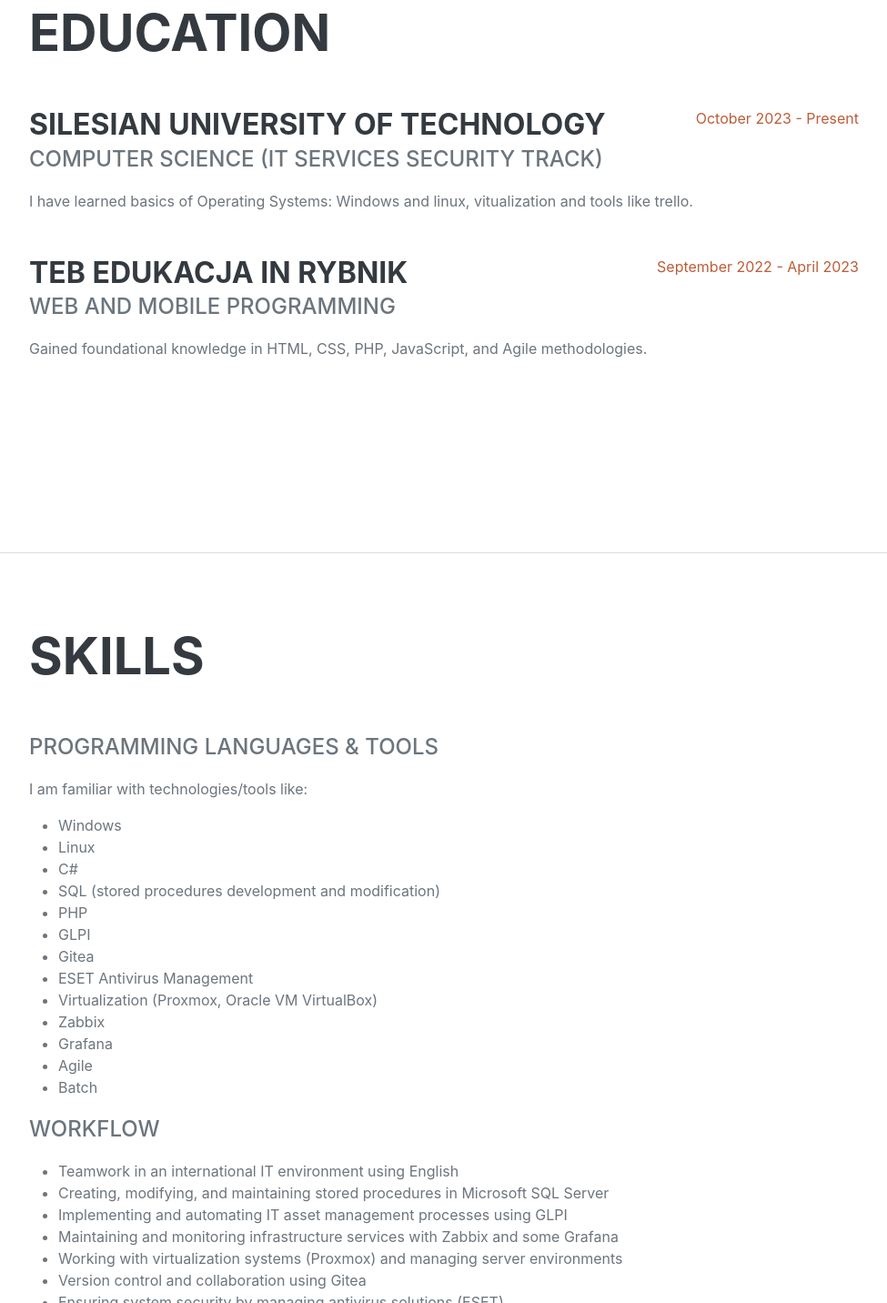
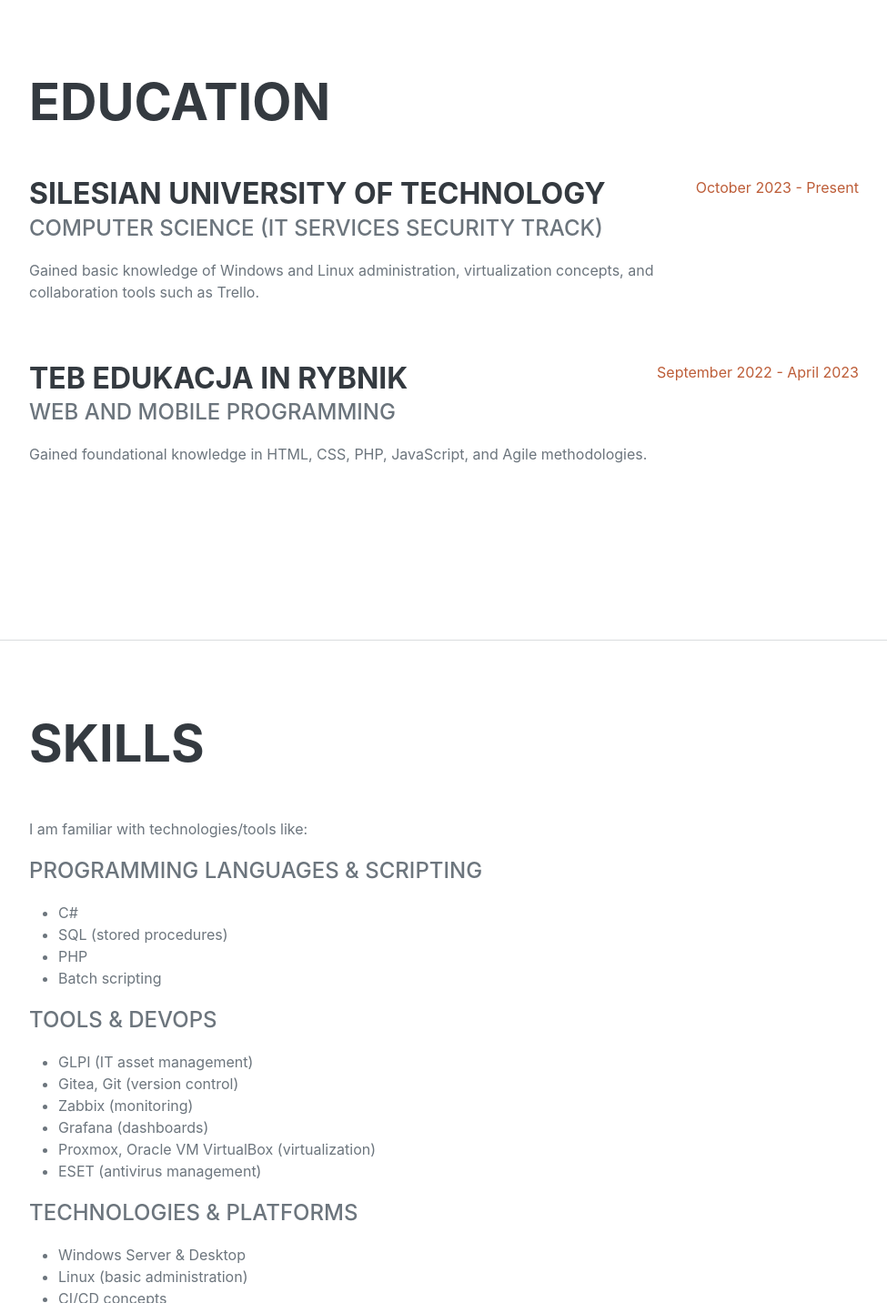
Before and after one commit to NorbertMista/aboutme, a plain HTML site: page index.html in a window 1280 px wide. Shown: the part 2315-3747 px from the top of the page at 91% size, without its empty margins (288-1263 px from the left). Drawn offline with nearby package versions, Linux system fonts and the light colour scheme; a web font is replaced by a local one.

Commit message:
skills changes

```diff
--- a/index.html
+++ b/index.html
@@ -73,6 +73,7 @@
                             <li>Administered IT infrastructure and ensured high system availability across departments.</li>
                             <li>Provided daily technical support and configured workstations for new and existing employees.</li>
                             <li>Deployed and managed GLPI as an open-source asset management system, automating software inventory checks to improve license compliance and audit readiness.</li>
+                            <li>Conducted full hardware inventory of 200+ workstations: assigned asset tags, located and registered untracked devices, improving inventory accuracy to 100%.</li>
                             <li>Maintained comprehensive hardware and software inventory records.</li>
                             <li>Performed development, modification, and maintenance of stored procedures in Microsoft SQL Server for internal tools and reporting.</li>
                             <li>Supported in-house application development in C# and maintained code repositories with Gitea.</li>
@@ -96,6 +97,7 @@
                             <li>Reading and interpreting technical documentation, electrical diagrams, and pneumatic schematics</li>
                             <li>Installing and troubleshooting pneumatic and electromechanical systems</li>
                             <li>Providing technical support during system deployment and post-installation phases</li>
+                            <li>Administered the Roger access control system, managing room access permissions, maintaining badge assignments.</li>
                             <li>Collaborating with engineering teams to ensure smooth system integration and continuous improvement</li>
                         </ul>
                         <p>
@@ -117,42 +119,64 @@
                 <div class="flex-grow-1">
                     <h3 class="mb-0">Silesian University of Technology</h3>
                         <div class="subheading mb-3">Computer Science (IT Services Security track)</div>
-                        <div>I have learned basics of Operating Systems: Windows and linux, vitualization and tools like trello. </div>
+                            <p>
+                                Gained basic knowledge of Windows and Linux administration,
+                                virtualization concepts, and collaboration tools such as Trello.
+                            </p>
                         </div>
-                    <div class="flex-shrink-0"><span class="text-primary">October 2023 - Present</span></div>
+                <div class="flex-shrink-0">
+                    <span class="text-primary">October 2023 - Present</span>
                 </div>
+                </div>
+
                 <div class="d-flex flex-column flex-md-row justify-content-between">
                 <div class="flex-grow-1">
                     <h3 class="mb-0">TEB Edukacja in Rybnik</h3>
                     <div class="subheading mb-3">Web and Mobile Programming</div>
-                        <p>Gained foundational knowledge in HTML, CSS, PHP, JavaScript, and Agile methodologies.</p>
+                    <p>
+                    Gained foundational knowledge in HTML, CSS, PHP, JavaScript,
+                    and Agile methodologies.
+                    </p>
                 </div>
-                    <div class="flex-shrink-0"><span class="text-primary">September 2022 - April 2023</span></div>
+                    <div class="flex-shrink-0">
+                        <span class="text-primary">September 2022 - April 2023</span>
+                    </div>
                 </div>
             </div>
         </section>
 <hr class="m-0" />
+
         <!-- Skills-->
         <section class="resume-section" id="skills">
             <div class="resume-section-content">
                 <h2 class="mb-5">Skills</h2>
-                <div class="subheading mb-3">Programming Languages & Tools</div>
                 <p>I am familiar with technologies/tools like:</p>
+                <div class="subheading mb-3">Programming Languages & Scripting</div>
                     <ul>
-                    <li>Windows</li>
-                    <li>Linux</li>
                     <li>C#</li>
-                    <li>SQL (stored procedures development and modification)</li>
+                    <li>SQL (stored procedures)</li>
                     <li>PHP</li>
-                    <li>GLPI</li>
-                    <li>Gitea</li>
-                    <li>ESET Antivirus Management</li>
-                    <li>Virtualization (Proxmox, Oracle VM VirtualBox)</li>
-                    <li>Zabbix</li>
-                    <li>Grafana</li>
-                    <li>Agile</li>
-                    <li>Batch</li>
+                    <li>Batch scripting</li>
                     </ul>
+
+                    <div class="subheading mb-3">Tools & DevOps</div>
+                    <ul>
+                    <li>GLPI (IT asset management)</li>
+                    <li>Gitea, Git (version control)</li>
+                    <li>Zabbix (monitoring)</li>
+                    <li>Grafana (dashboards)</li>
+                    <li>Proxmox, Oracle VM VirtualBox (virtualization)</li>
+                    <li>ESET (antivirus management)</li>
+                    </ul>
+
+                    <div class="subheading mb-3">Technologies & Platforms</div>
+                    <ul>
+                    <li>Windows Server & Desktop</li>
+                    <li>Linux (basic administration)</li>
+                    <li>CI/CD concepts</li>
+                    <li>Networking basics (TCP/IP, VLANs)</li>
+                    </ul>
+
                 <div class="subheading mb-3">Workflow</div>
                 <ul>
                     <li>Teamwork in an international IT environment using English</li>
```
Lines whose indentation alone changed are shown as unchanged.
